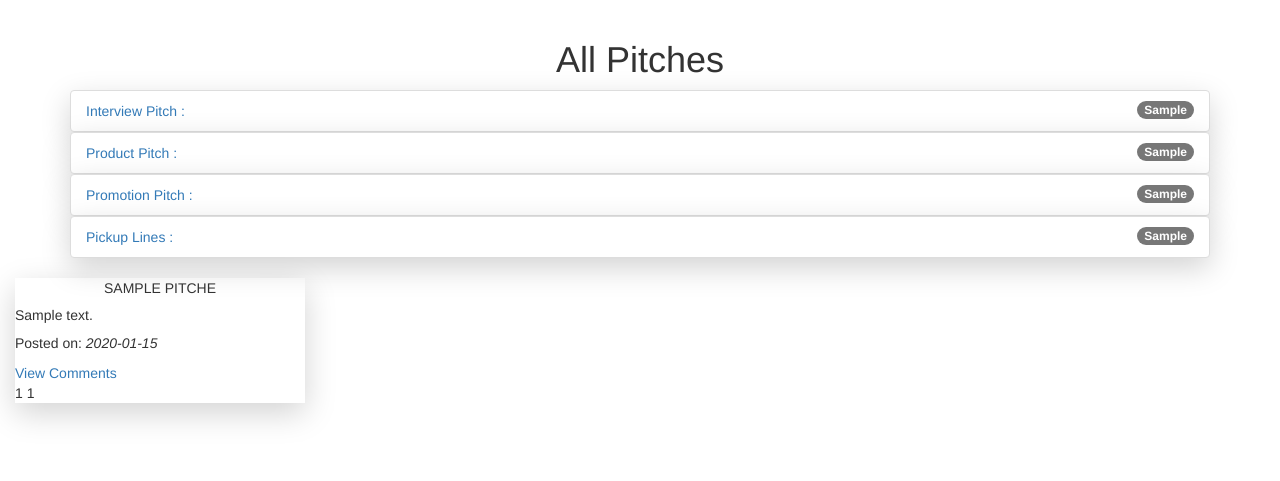
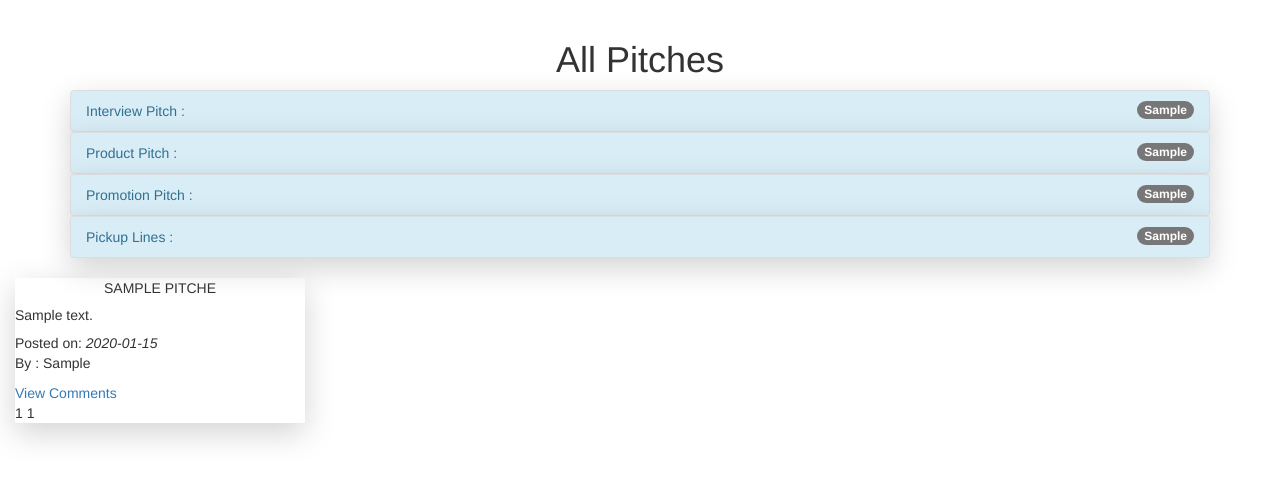
Before and after one commit to p-koskey/pitch, a Flask app: template app/templates/index.html in a window 1280 px wide. Shown: the part 72-553 px from the top of the page. Run offline with Flask 2, Linux system fonts and the light colour scheme; tables that the repository leaves empty hold one stand-in row (values such as "Sample post"); the template is opened without the code that fills it: values that come from a table or form of the project are taken from there, most other values are stand-ins (such as "Sample title", 1, 10 or a date in 2020); some libraries are stand-ins or nearby versions.

Commit message:
added user name to each pitch

```diff
--- a/app/main/views.py
+++ b/app/main/views.py
@@ -16,9 +16,9 @@ def index():
     pickup = Pitch.get_pitches('pickuplines')
     count4 = len(pickup)
     pitches = Pitch.query.all()
-    users = User.query.all()
+
     return render_template('index.html', title='Home', interview=interview, product=product, promote=promote, pickup = pickup
-    ,count1=count1,count2=count2,count3=count3,count4=count4, pitches=pitches, users =users)
+    ,count1=count1,count2=count2,count3=count3,count4=count4, pitches=pitches)
 
 @main.route('/user/<uname>')
 def profile(uname):
--- a/app/models.py
+++ b/app/models.py
@@ -14,8 +14,6 @@ class User(UserMixin,db.Model):
     id = db.Column(db.Integer,primary_key = True)
     username = db.Column(db.String(255),index = True)
     email = db.Column(db.String(255),unique = True,index = True)
-    pitch_id = db.relationship('Pitch',foreign_keys='Pitch.user_id', backref='user', lazy=True)
-    comments = db.relationship('Comments', foreign_keys='Comments.user_id',backref='user', lazy=True)
     pass_secure = db.Column(db.String(255))
     bio = db.Column(db.String(255))
     profile_pic_path = db.Column(db.String())
@@ -97,6 +95,7 @@ class Pitch(db.Model):
     pitchtype = db.Column(db.String)
     user_id = db.Column(db.Integer, db.ForeignKey('users.id'), nullable=False)
     posted = db.Column(db.DateTime, default=datetime.utcnow)
+    user = db.relationship("User", foreign_keys=user_id)
     comments = db.relationship('Comments', backref='title', lazy='dynamic')
     likes = db.relationship('PitchLike', backref='pitch', lazy='dynamic')
     dislikes = db.relationship('PitchDislike', backref='pitch', lazy='dynamic')
@@ -147,6 +146,7 @@ class Comments(db.Model):
     comment = db.Column(db.String(1000))
     posted = db.Column(db.DateTime, default=datetime.utcnow)
     user_id = db.Column(db.Integer, db.ForeignKey("users.id"))
+    user = db.relationship("User", foreign_keys=user_id)
     pitch_id = db.Column(db.Integer, db.ForeignKey("pitches.id"))
 
     def save_comment(self):
--- a/app/templates/index.html
+++ b/app/templates/index.html
@@ -6,20 +6,20 @@
         {% endblock %}
 {% block content %}
 <div class="container ">
-  <h1 class="m-5 text-center">All Pitches</h1>
+  <h1 class="m-5 text-center"><i class="far fa-twitch"></i>  All Pitches</h1>
   {{ fontawesome_html() }}
 
       <ul class="list-group d-flex flex-row justify-content-around ">
-        <a href="{{url_for('main.interview_pitches')}}"><li  class="list-group-item list-group-item-action border-info" style="box-shadow: 0 1rem 3rem rgba(0,0,0,.175)!important">
+        <a href="{{url_for('main.interview_pitches')}}"><li  class="list-group-item list-group-item-action list-group-item-info border-info" style="box-shadow: 0 1rem 3rem rgba(0,0,0,.175)!important">
                Interview Pitch :
             <span class="badge badge-light badge-pill">{{count1}}</span></li></a>
-        <a href="{{url_for('main.product_pitches')}}"><li  class="list-group-item list-group-item-action border-info" style="box-shadow: 0 1rem 3rem rgba(0,0,0,.175)!important">
+        <a href="{{url_for('main.product_pitches')}}"><li  class="list-group-item list-group-item-action list-group-item-info border-info" style="box-shadow: 0 1rem 3rem rgba(0,0,0,.175)!important">
              Product Pitch :
             <span class="badge badge-light badge-pill">{{count2}}</span></li></a>
-        <a href="{{url_for('main.promotion_pitches')}}"><li  class="list-group-item list-group-item-action border-info" style="box-shadow: 0 1rem 3rem rgba(0,0,0,.175)!important">
+        <a href="{{url_for('main.promotion_pitches')}}"><li  class="list-group-item list-group-item-action list-group-item-info border-info" style="box-shadow: 0 1rem 3rem rgba(0,0,0,.175)!important">
              Promotion Pitch :
             <span class="badge badge-light badge-pill">{{count3}}</span></li></a>
-        <a href="{{url_for('main.pickup_lines')}}"><li  class="list-group-item list-group-item-action border-info" style="box-shadow: 0 1rem 3rem rgba(0,0,0,.175)!important" >
+        <a href="{{url_for('main.pickup_lines')}}"><li  class="list-group-item list-group-item-action list-group-item-info border-info" style="box-shadow: 0 1rem 3rem rgba(0,0,0,.175)!important" >
               Pickup Lines :
             <span class="badge badge-light badge-pill">{{count4}}</span></li></a>
         </ul>
@@ -36,6 +36,7 @@
     <div class="card-body">
       <h5 class="card-title">{{pitch.content}}</h5>
       <footer class="blockquote-footer">Posted on: <cite title="Source Title">{{pitch.posted.strftime('%Y-%m-%d')}}</cite></footer>
+      <footer class="blockquote-footer">By : {{pitch.user.username|capitalize}} </footer>
       <p class="card-text"></p>
     </div>
     <div class="card-footer">
--- a/app/templates/interview.html
+++ b/app/templates/interview.html
@@ -16,7 +16,7 @@
         <div class="card-body">
           <h5 class="card-title">{{pitch.content}}</h5>
           <footer class="blockquote-footer">Posted on: <cite title="Source Title">{{pitch.posted.strftime('%Y-%m-%d')}}</cite></footer>
-          <footer class="blockquote-footer">By:{{pitch.user_id.user}} </footer>
+          <footer class="blockquote-footer">By : {{pitch.user.username|capitalize}}</footer>
           <p class="card-text"></p>
         </div>
         <div class="card-footer">
--- a/app/templates/pickup.html
+++ b/app/templates/pickup.html
@@ -15,7 +15,7 @@
         <div class="card-body">
           <h5 class="card-title">{{pitch.content}}</h5>
           <footer class="blockquote-footer">Posted on: <cite title="Source Title">{{pitch.posted.strftime('%Y-%m-%d')}}</cite></footer>
-          <footer class="blockquote-footer">By:{{pitch.user_id.user}} </footer>
+          <footer class="blockquote-footer">By : {{pitch.user.username|capitalize}} </footer>
           <p class="card-text"></p>
         </div>
         <div class="card-footer">
--- a/app/templates/product.html
+++ b/app/templates/product.html
@@ -15,7 +15,7 @@
         <div class="card-body">
           <h5 class="card-title">{{pitch.content}}</h5>
           <footer class="blockquote-footer">Posted on: <cite title="Source Title">{{pitch.posted.strftime('%Y-%m-%d')}}</cite></footer>
-          <footer class="blockquote-footer">By:{{pitch.user_id.user}} </footer>
+          <footer class="blockquote-footer">By : {{pitch.user.username|capitalize}} </footer>
           <p class="card-text"></p>
         </div>
         <div class="card-footer">
--- a/app/templates/promote.html
+++ b/app/templates/promote.html
@@ -15,7 +15,7 @@
         <div class="card-body">
           <h5 class="card-title">{{pitch.content}}</h5>
           <footer class="blockquote-footer">Posted on: <cite title="Source Title">{{pitch.posted.strftime('%Y-%m-%d')}}</cite></footer>
-          <footer class="blockquote-footer">By:{{pitch.user_id.user}} </footer>
+          <footer class="blockquote-footer">By : {{pitch.user.username|capitalize}} </footer>
           <p class="card-text"></p>
         </div>
         <div class="card-footer">
```
Also changed, not shown: app/templates/pitch.html (+6 -3 lines).
